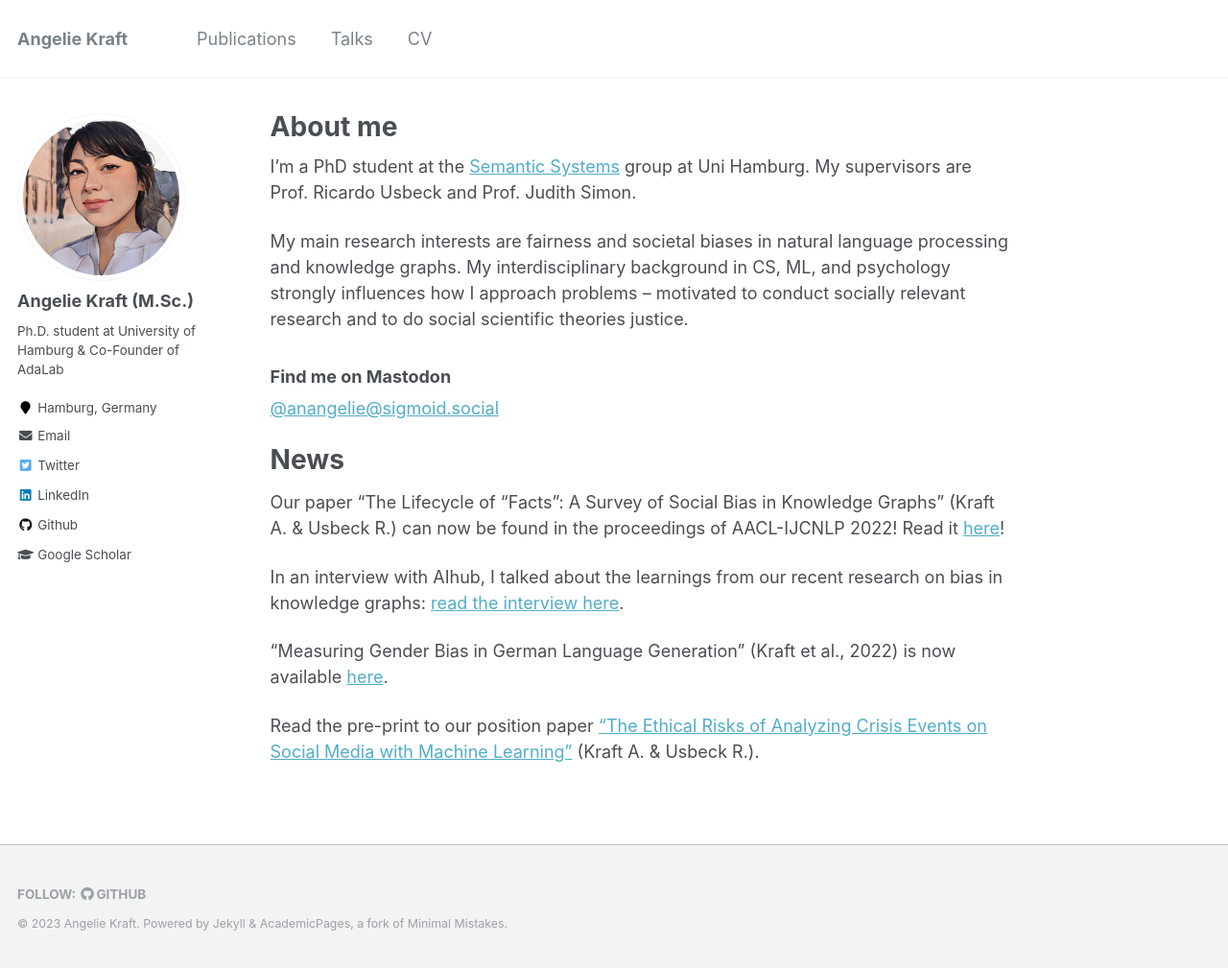
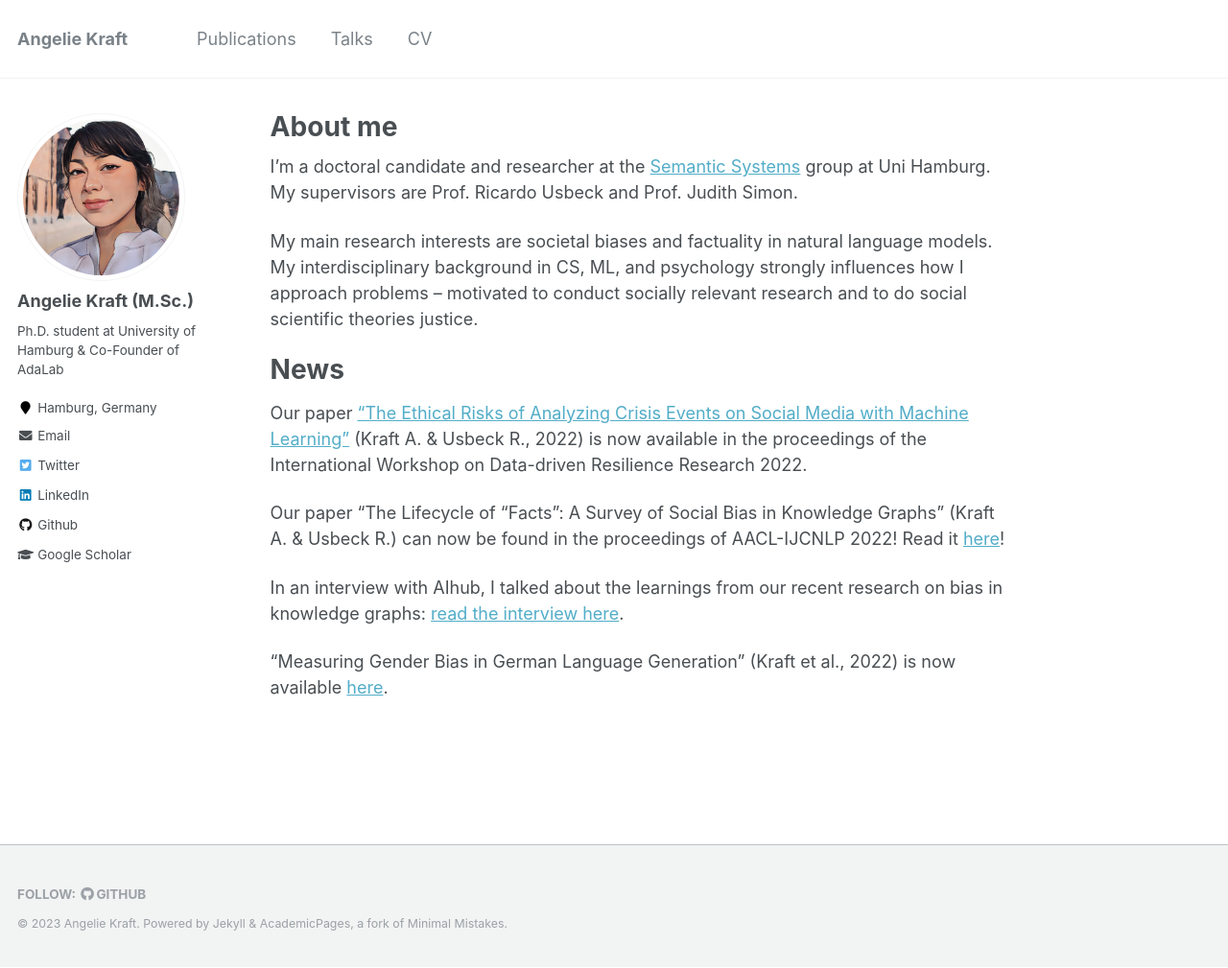
Before and after one commit to krangelie/krangelie.github.io, a Jekyll site: the page built from _pages/about.md, in a window 1280 px wide and 1009 px high. Shown: the whole window at 96% size. Built offline with Jekyll 4.4.1, drawn with Linux system fonts in a browser that asks for light colours.

Commit message:
Update about.md

```diff
--- a/_pages/about.md
+++ b/_pages/about.md
@@ -7,20 +7,17 @@ redirect_from:
   - /about/
   - /about.html
 ---
-I'm a PhD student at the [Semantic Systems](https://www.inf.uni-hamburg.de/en/inst/ab/sems/home.html) group at Uni Hamburg. My supervisors are Prof. Ricardo Usbeck and Prof. Judith Simon.
+I'm a doctoral candidate and researcher at the [Semantic Systems](https://www.inf.uni-hamburg.de/en/inst/ab/sems/home.html) group at Uni Hamburg. My supervisors are Prof. Ricardo Usbeck and Prof. Judith Simon.
 
-My main research interests are fairness and societal biases in natural language processing and knowledge graphs. My interdisciplinary background in CS, ML, and psychology strongly influences how I approach problems -- motivated to conduct socially relevant research and to do social scientific theories justice.
+My main research interests are societal biases and factuality in natural language models. My interdisciplinary background in CS, ML, and psychology strongly influences how I approach problems -- motivated to conduct socially relevant research and to do social scientific theories justice.
 
 
-### Find me on Mastodon
-[@anangelie@sigmoid.social](https://sigmoid.social/@anangelie)
+# News
 
-# News
+Our paper ["The Ethical Risks of Analyzing Crisis Events on Social Media with Machine Learning"](https://ceur-ws.org/Vol-3376/paper01.pdf) (Kraft A. & Usbeck R., 2022) is now available in the proceedings of the International Workshop on Data-driven Resilience Research 2022.
 
 Our paper "The Lifecycle of “Facts”: A Survey of Social Bias in Knowledge Graphs" (Kraft A. & Usbeck R.) can now be found in the proceedings of AACL-IJCNLP 2022! Read it [here](https://aclanthology.org/2022.aacl-main.49/)!
 
 In an interview with AIhub, I talked about the learnings from our recent research on bias in knowledge graphs: [read the interview here](https://aihub.org/2022/11/16/the-lifecycle-of-facts-a-survey-of-social-bias-in-knowledge-graphs-interview-with-angelie-kraft/).
 
 "Measuring Gender Bias in German Language Generation" (Kraft et al., 2022) is now available [here](https://dl.gi.de/handle/20.500.12116/39481).
-
-Read the pre-print to our position paper ["The Ethical Risks of Analyzing Crisis Events on Social Media with Machine Learning"](https://www.edit.fis.uni-hamburg.de/ws/files/21694376/CAMRDY_D2R2_ethical_risks_social_media_ML.pdf) (Kraft A. & Usbeck R.).
```
